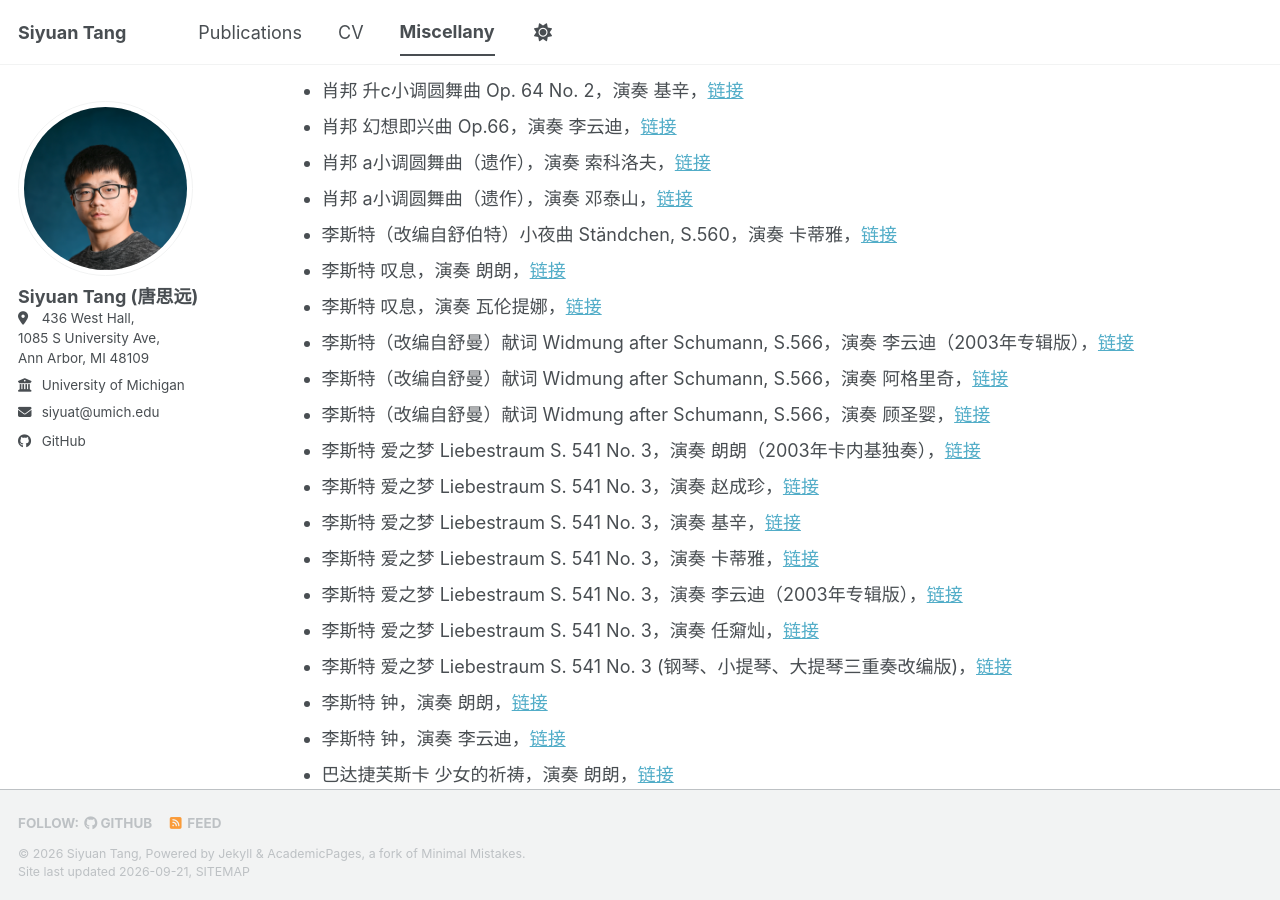
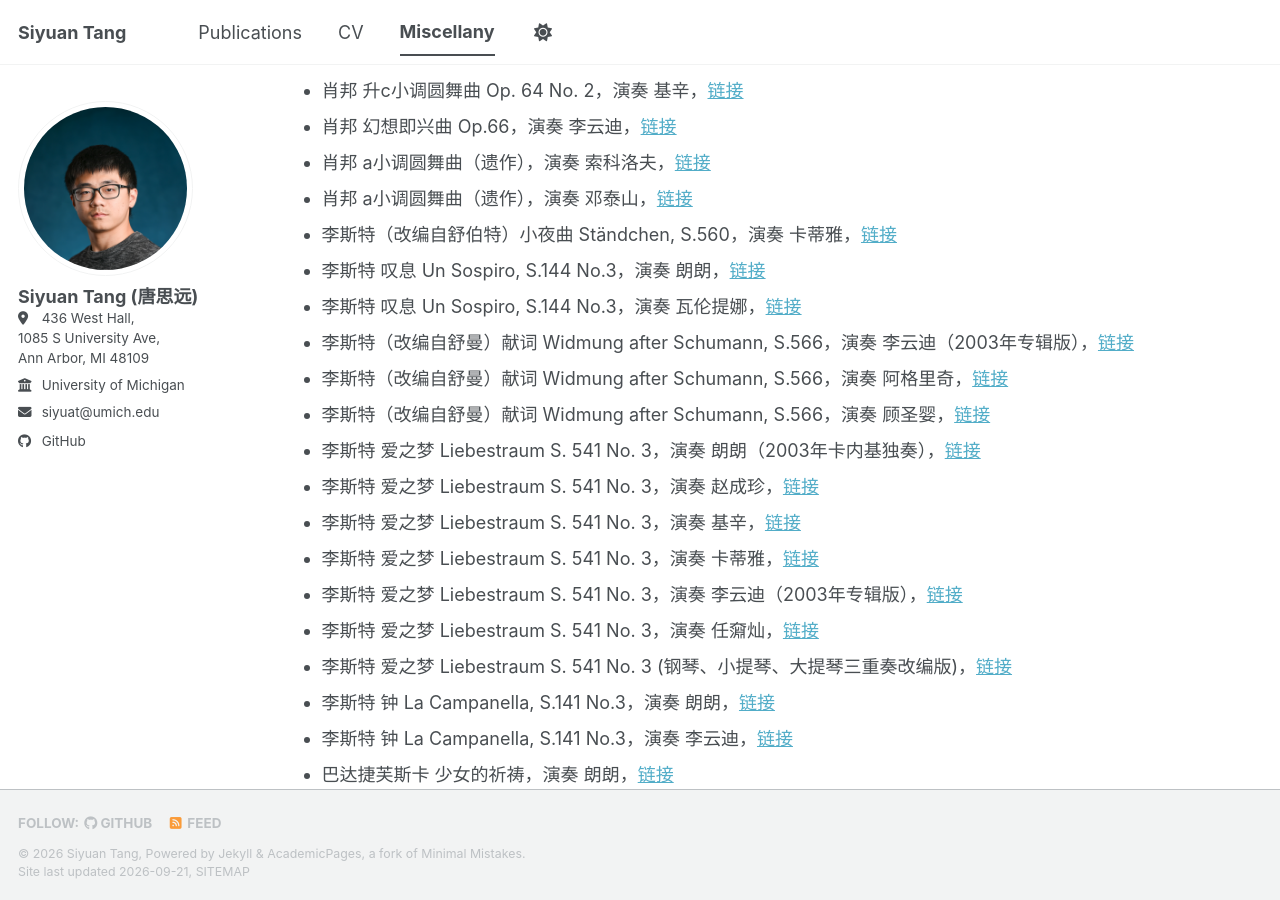
Before and after one commit to siyuat-ui/siyuat-ui.github.io, a Jekyll site: the page built from _pages/miscellany.md, in a window 1280 px wide and 900 px high, scrolled down 2510 px. Built offline with Jekyll 4.4.1, drawn with Linux system fonts in a browser that asks for light colours; a style sheet for code colours, icons or effects is not loaded.

Commit message:
Add S. catalog numbers to remaining Liszt entries (Un Sospiro S.144 No.3, La Campanella S.141 No.3)
Co-Authored-By: Claude Sonnet 5 <noreply@anthropic.com>
Claude-Session: https://claude.ai/code/session_01V4NqYJVaZa2Mrh8DC2t8GC

```diff
--- a/_pages/miscellany.md
+++ b/_pages/miscellany.md
@@ -88,8 +88,8 @@ Classical Music
 * 肖邦 a小调圆舞曲（遗作），演奏 索科洛夫，<a href="https://www.bilibili.com/video/BV1Zx411S7v4/?spm_id_from=333.1387.favlist.content.click&vd_source=a561ef469b393b8e0fe54f7f631cc160" target="_blank" rel="noopener noreferrer">链接</a>
 * 肖邦 a小调圆舞曲（遗作），演奏 邓泰山，<a href="https://www.bilibili.com/video/BV1YjL4znEhV/?spm_id_from=333.1387.favlist.content.click&vd_source=a561ef469b393b8e0fe54f7f631cc160" target="_blank" rel="noopener noreferrer">链接</a>
 * 李斯特（改编自舒伯特）小夜曲 Ständchen, S.560，演奏 卡蒂雅，<a href="https://www.bilibili.com/video/BV1R7411k7di/?vd_source=a561ef469b393b8e0fe54f7f631cc160" target="_blank" rel="noopener noreferrer">链接</a>
-* 李斯特 叹息，演奏 朗朗，<a href="https://www.bilibili.com/video/BV1B4411a7wd/?spm_id_from=333.1387.favlist.content.click&vd_source=a561ef469b393b8e0fe54f7f631cc160" target="_blank" rel="noopener noreferrer">链接</a>
-* 李斯特 叹息，演奏 瓦伦提娜，<a href="https://www.bilibili.com/video/BV1Mt411C74s/?spm_id_from=333.1387.favlist.content.click&vd_source=a561ef469b393b8e0fe54f7f631cc160" target="_blank" rel="noopener noreferrer">链接</a>
+* 李斯特 叹息 Un Sospiro, S.144 No.3，演奏 朗朗，<a href="https://www.bilibili.com/video/BV1B4411a7wd/?spm_id_from=333.1387.favlist.content.click&vd_source=a561ef469b393b8e0fe54f7f631cc160" target="_blank" rel="noopener noreferrer">链接</a>
+* 李斯特 叹息 Un Sospiro, S.144 No.3，演奏 瓦伦提娜，<a href="https://www.bilibili.com/video/BV1Mt411C74s/?spm_id_from=333.1387.favlist.content.click&vd_source=a561ef469b393b8e0fe54f7f631cc160" target="_blank" rel="noopener noreferrer">链接</a>
 * 李斯特（改编自舒曼）献词 Widmung after Schumann, S.566，演奏 李云迪（2003年专辑版），<a href="https://www.youtube.com/watch?v=jDWeTO3tBNI" target="_blank" rel="noopener noreferrer">链接</a>
 * 李斯特（改编自舒曼）献词 Widmung after Schumann, S.566，演奏 阿格里奇，<a href="https://www.bilibili.com/video/BV1a4411B7F5/?vd_source=a561ef469b393b8e0fe54f7f631cc160" target="_blank" rel="noopener noreferrer">链接</a>
 * 李斯特（改编自舒曼）献词 Widmung after Schumann, S.566，演奏 顾圣婴，<a href="https://www.bilibili.com/video/BV1dW411i7j6/?vd_source=a561ef469b393b8e0fe54f7f631cc160" target="_blank" rel="noopener noreferrer">链接</a>
@@ -100,8 +100,8 @@ Classical Music
 * 李斯特 爱之梦 Liebestraum S. 541 No. 3，演奏 李云迪（2003年专辑版），<a href="https://www.bilibili.com/video/BV1Lr4y1h7jW/?spm_id_from=333.1387.favlist.content.click&vd_source=a561ef469b393b8e0fe54f7f631cc160" target="_blank" rel="noopener noreferrer">链接</a>
 * 李斯特 爱之梦 Liebestraum S. 541 No. 3，演奏 任奫灿，<a href="https://www.bilibili.com/video/BV1de41167Zm/?spm_id_from=333.1387.favlist.content.click&vd_source=a561ef469b393b8e0fe54f7f631cc160" target="_blank" rel="noopener noreferrer">链接</a>
 * 李斯特 爱之梦 Liebestraum S. 541 No. 3 (钢琴、小提琴、大提琴三重奏改编版)，<a href="https://www.bilibili.com/video/BV12i4y1o7C4/?spm_id_from=333.1387.favlist.content.click&vd_source=a561ef469b393b8e0fe54f7f631cc160" target="_blank" rel="noopener noreferrer">链接</a>
-* 李斯特 钟，演奏 朗朗，<a href="https://www.bilibili.com/video/BV1GW411e781/?spm_id_from=333.337.search-card.all.click&vd_source=a561ef469b393b8e0fe54f7f631cc160" target="_blank" rel="noopener noreferrer">链接</a>
-* 李斯特 钟，演奏 李云迪，<a href="https://www.bilibili.com/video/BV1Xs411T7tn/?vd_source=a561ef469b393b8e0fe54f7f631cc160" target="_blank" rel="noopener noreferrer">链接</a>
+* 李斯特 钟 La Campanella, S.141 No.3，演奏 朗朗，<a href="https://www.bilibili.com/video/BV1GW411e781/?spm_id_from=333.337.search-card.all.click&vd_source=a561ef469b393b8e0fe54f7f631cc160" target="_blank" rel="noopener noreferrer">链接</a>
+* 李斯特 钟 La Campanella, S.141 No.3，演奏 李云迪，<a href="https://www.bilibili.com/video/BV1Xs411T7tn/?vd_source=a561ef469b393b8e0fe54f7f631cc160" target="_blank" rel="noopener noreferrer">链接</a>
 * 巴达捷芙斯卡 少女的祈祷，演奏 朗朗，<a href="https://www.bilibili.com/video/BV14J411W7v1/?spm_id_from=333.337.search-card.all.click&vd_source=a561ef469b393b8e0fe54f7f631cc160" target="_blank" rel="noopener noreferrer">链接</a>
 * 德沃夏克 第九交响曲《自新大陆》第四乐章，指挥 卡拉扬，<a href="https://www.bilibili.com/video/BV1e34y1i7Hz?spm_id_from=333.788.player.player_end_recommend_autoplay&vd_source=a561ef469b393b8e0fe54f7f631cc160&trackid=web_related_0.router-related-2479604-grjpt.1770481253121.40" target="_blank" rel="noopener noreferrer">链接</a>
 * 拉赫玛尼诺夫 c小调第二钢琴协奏曲 Op.18，钢琴 朗朗，<a href="https://www.bilibili.com/video/BV1sx41117YL/?spm_id_from=333.1387.favlist.content.click&vd_source=a561ef469b393b8e0fe54f7f631cc160" target="_blank" rel="noopener noreferrer">链接</a>
```
